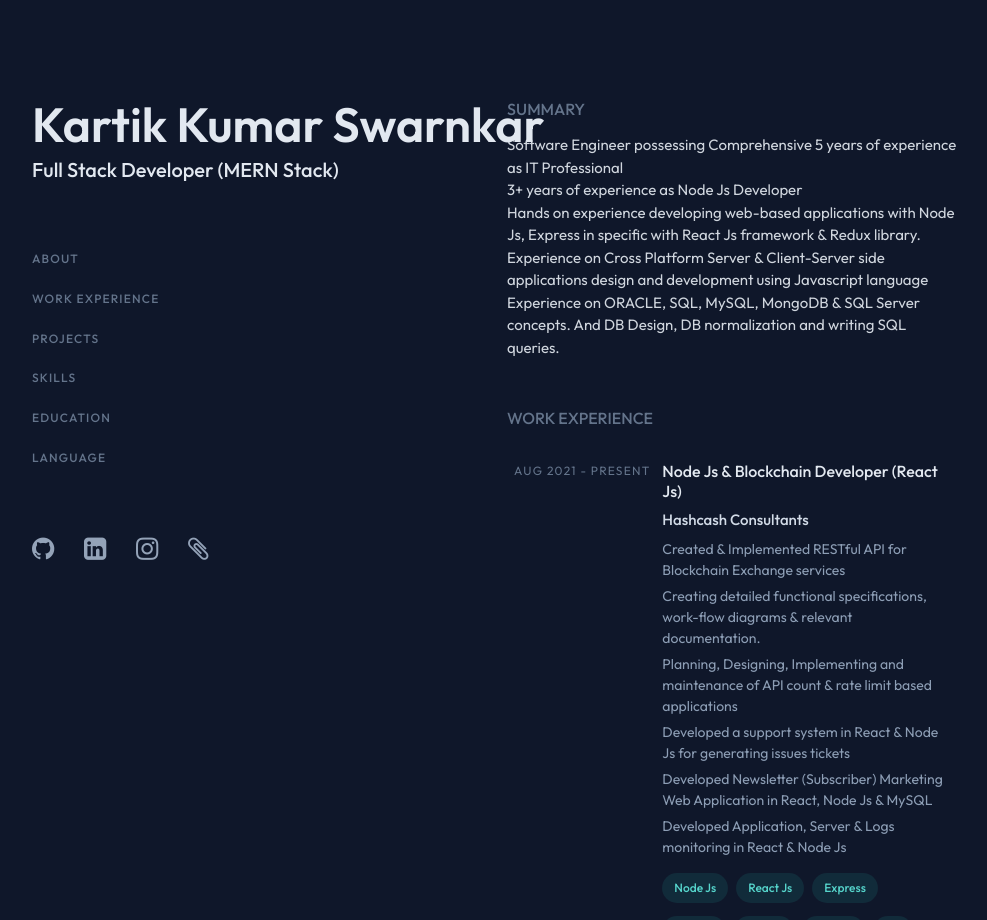
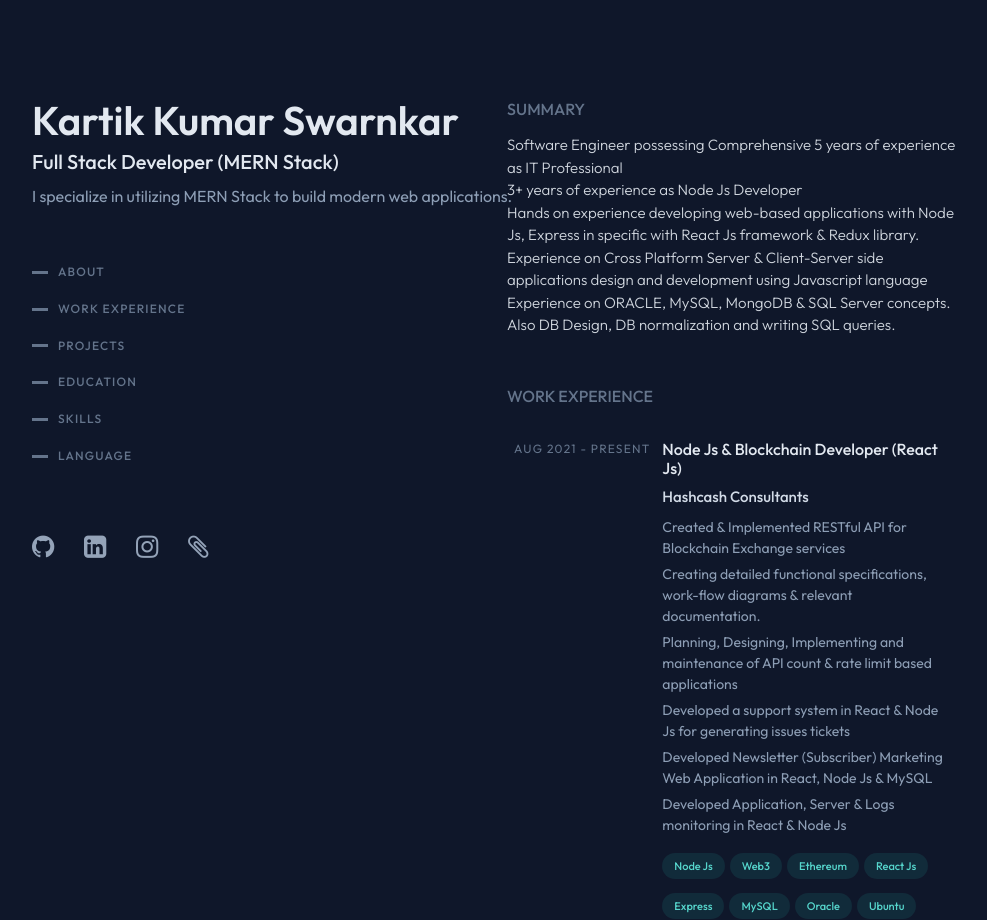
Before and after one commit to codeincrypt/codeincrypt-resume-portfolio, a React (Create React App) app: page / in a window 1280 px wide. Shown: the top 920 px of the page, without its empty margins (145-1132 px from the left). Built offline with nearby package versions, Linux system fonts and the light colour scheme.

Commit message:
resume setup

```diff
--- a/src/App.css
+++ b/src/App.css
@@ -40,7 +40,7 @@ body {
 }
 
 .name {
-    font-size: 3rem;
+    font-size: 2.5rem;
     line-height: 1;
     font-weight : 600;
 }
@@ -61,6 +61,7 @@ p {
   margin: 0;
   padding: 0;
 }
+
 .lists {
   list-style: none;
   margin: 0;
@@ -117,15 +118,30 @@ p {
   transition-duration: .15s;
 }
 
-.items-center {
+a {
+  text-decoration: none;
+}
+
+.mylist {
   align-items: center;
   vertical-align: middle;
+  display: flex;
+  margin: 8px 0px 8px 0px;
 }
 
 .nav-indicator {
-  display: inline;
-  width: 4rem;
-  background-color: red;
+  width: 1rem;
+  height: 3px;
+  background-color: #64748b;
+  margin-right: 10px;
+  transition:0.2s ease-in-out;
+}
+
+a:hover .nav-indicator {
+  width: 2rem;
+  height: 3px;
+  background-color: #FFF;
+  margin-right: 10px;
 }
 
 .nav-text {
@@ -173,6 +189,7 @@ p {
 
 .card-text4 {
   font-size: 15px;
+  font-weight: 300;
   line-height: 1.5;
   color: #d0d6de;
 }
@@ -206,17 +223,24 @@ p {
 }
 
 .chips {
-  padding: 5px 12px 5px 12px;
+  padding: 3px 12px 3px 12px;
   line-height: 1.25rem;
   font-weight: 500;
-  margin: 3px 8px 3px 0px;
+  margin: 2px 5px 2px 0px;
   border-radius: 9999px;
-  font-size: 12px;
+  font-size: 11px;
   border:0;
   display: inline;
   color: #56d5cc;
   background-color: rgba(45,212,191,.1);
+  /* box-shadow: 0px 10px 5px rgb(0 0 0 / 50%), 0 1px 2px rgb(0 0 0 / 24%) !important;
+  transition: all 0.5s cubic-bezier(.25, .8, .25, 1) !important; */
 }
+/*
+.chips:hover {
+  box-shadow: -15px 15px 28px #171717, 0 10px 10px #171717 !important;
+  transform: translateY(-5px) !important;
+} */
 
 .title {
   font-size: 16px;
--- a/src/App.js
+++ b/src/App.js
@@ -29,38 +29,43 @@ function App() {
               <div className="sidebarcenter">
                 <h1 className="name">{data.personal.name}</h1>
                 <h4 className="stacks">{data.personal.tech}</h4>
-                {/* <p className="paragraph">{data.personal.aboutus}</p> */}
+                <p className="paragraph">{data.personal.aboutus}</p>
 
                 <ul className="mylist-array margintop">
-                  <li className="mylist items-center">
+                  <a href="#summary" className="mylist">
                     <span className="nav-indicator"></span>
                     <span className="nav-text"> About </span>
-                  </li>
-                  <li className="mylist items-center">
+                  </a>
+                  <a href="#work-experience" className="mylist">
                     <span className="nav-indicator"></span>
                     <span className="nav-text"> Work Experience </span>
-                  </li>
-                  <li className="mylist items-center">
+                  </a>
+                  <a href="#projects" className="mylist">
                     <span className="nav-indicator"></span>
                     <span className="nav-text"> Projects </span>
-                  </li>
-                  <li className="mylist items-center">
+                  </a>
+                  <a href="#education" className="mylist">
+                    <span className="nav-indicator"></span>
+                    <span className="nav-text"> Education </span>
+                  </a>
+                  <a href="#skills" className="mylist">
                     <span className="nav-indicator"></span>
                     <span className="nav-text"> Skills </span>
-                  </li>
-                  <li className="mylist items-center">
-                    <span className="nav-indicator"></span>
-                    <span className="nav-text"> Education </span>
-                  </li>
-                  <li className="mylist items-center">
+                  </a>
+                  <a href="#language" className="mylist">
                     <span className="nav-indicator"></span>
                     <span className="nav-text"> Language </span>
-                  </li>
+                  </a>
                 </ul>
 
                 <div className="margin2">
                   {data.socialMedia.map((item, index) => (
-                    <a target="_blank" rel="noreferrer" href={item.link} class="fa-stack">
+                    <a
+                      target="_blank"
+                      rel="noreferrer"
+                      href={item.link}
+                      class="fa-stack"
+                    >
                       <i class={`fa ${item.icon} default-color`}></i>
                     </a>
                   ))}
@@ -107,7 +112,7 @@ function App() {
               ))}
             </div>
 
-            <div id="education" className="education margintop">
+            <div id="projects" className="projects margintop">
               <h4 className="title">PROJECTS</h4>
               {data.projects.map((item, index) => (
                 <div className="main-card">
--- a/src/resume.json
+++ b/src/resume.json
@@ -2,7 +2,8 @@
   "personal" : {
     "name": "Kartik Kumar Swarnkar",
     "tech": "Full Stack Developer (MERN Stack)",
-    "aboutus": "I specialize in utilizing MERN Stack to build modern web applications. I have expertise in designing and implementing APIs, managing server-side logic, integrating frontend and backend components, and optimizing application performance",
+    "aboutus": "I specialize in utilizing MERN Stack to build modern web applications.",
+    "aboutus1": "I have expertise in designing and implementing APIs, managing server-side logic, integrating frontend and backend components, and optimizing application performance",
     "email": "",
     "contact": ""
   },
@@ -11,7 +12,7 @@
     "3+ years of experience as Node Js Developer",
     "Hands on experience developing web-based applications with Node Js, Express in specific with React Js framework & Redux library.",
     "Experience on Cross Platform Server & Client-Server side applications design and development using Javascript language",
-    "Experience on ORACLE, SQL, MySQL, MongoDB & SQL Server concepts. And DB Design, DB normalization and writing SQL queries."
+    "Experience on ORACLE, MySQL, MongoDB & SQL Server concepts. Also DB Design, DB normalization and writing SQL queries."
   ],
   "socialMedia": [
     {
@@ -49,7 +50,7 @@
         "Developed Application, Server & Logs monitoring in React & Node Js"
       ],
       "technology" : [
-        "Node Js", "React Js", "Express", "MySQL", "Oracle", "Ubuntu", "Git", "Bitbuket", "Jira", "Apache"
+        "Node Js", "Web3", "Ethereum", "React Js", "Express", "MySQL", "Oracle", "Ubuntu", "Git", "Bitbuket", "Jira", "Apache", "Crypto"
       ]
     },
     {
@@ -93,7 +94,7 @@
     {"name" :"Blockchain", "details":"Web3, Ethereum, Stellar, Cardano, Algorand, Bitcoin & More Cryptocurrencies"},
     {"name" :"Cryptography", "details":"Public key encryption, Private key encryption, Hashing"},
     {"name" :"Programming Languages", "details":"Javascript, Node Js (Server Side), Redux, PHP, Socket.io, Blockchain, Cryptocurrency Network, Web3"},
-    {"name" :"UI Web Technologies : HTML, CSS, JavaScript, ES6, Bootstrap, Material UI, React Bootstrap"},
+    {"name" :"UI Web Technologies", "details" :"HTML, CSS, JavaScript, ES6, Bootstrap, Material UI, React Bootstrap"},
     {"name" :"Databases", "details":"MySQL, MongoDB, Oracle DB"},
     {"name" :"Version Controls", "details":"Git, Github, Bitbucket"},
     {"name" :"Frameworks / Library", "details":"Codeigniter (MVC), React Js, Redux"},
```
